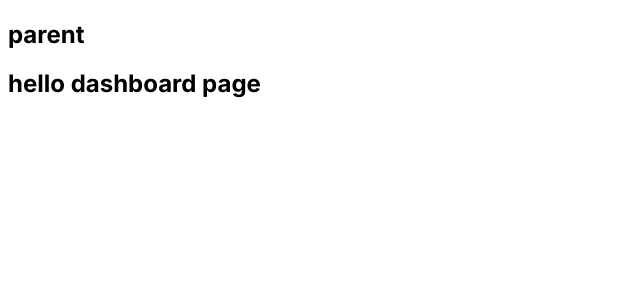
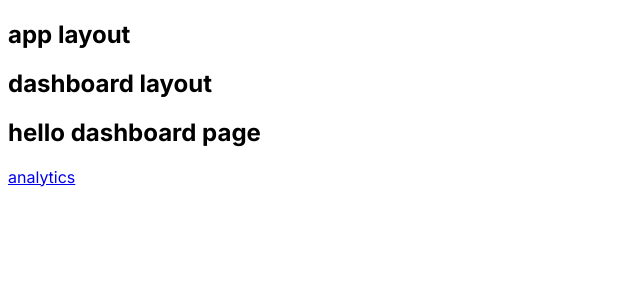
Before and after one commit to ChinaVolvocars/next-hello, a Next.js app: page /dashboard in a window 1280 px wide. Shown: the top 300 px of the page, without its empty margins (0-640 px from the left). Built offline with nearby package versions, Linux system fonts and the light colour scheme.

Commit message:
layout 使用，Link页面跳转，head 修改 seo支持

```diff
--- /dev/null
+++ b/src/app/dashboard/analytics/layout.tsx
@@ -0,0 +1,5 @@
+import React from "react";
+
+export default function AnalyticsLayout({children}: { children: React.ReactNode }) {
+    return <section>{children}</section>
+}
--- a/src/app/dashboard/layout.tsx
+++ b/src/app/dashboard/layout.tsx
@@ -1,9 +1,10 @@
 import React from "react";
 import {Metadata} from 'next'
+
 export default function DashboardLayout({children}: { children: React.ReactNode }) {
     return (
         <section>
-            <nav></nav>
+            <h1>dashboard layout</h1>
             {children}
         </section>
     )
--- a/src/app/dashboard/page.tsx
+++ b/src/app/dashboard/page.tsx
@@ -1,3 +1,10 @@
+import Link from "next/link";
+
 export default function Page() {
-    return <h1>hello dashboard page</h1>
+    return (
+        <>
+            <h1>hello dashboard page</h1>
+            <Link href="/dashboard/analytics">analytics</Link>
+        </>
+    )
 }
--- a/src/app/layout.tsx
+++ b/src/app/layout.tsx
@@ -4,8 +4,8 @@ import {Inter} from 'next/font/google'
 const inter = Inter({subsets: ['latin']})
 
 export const metadata = {
-    title: 'Next.js',
-    description: 'Generated by create next app',
+    title: 'my first Next.js project',
+    description: '一个 next app 应用',
 }
 
 export default function RootLayout({children}: { children: React.ReactNode }) {
@@ -13,7 +13,7 @@ export default function RootLayout({children}: { children: React.ReactNode }) {
         <html lang="en">
         <body className={inter.className}>
         <nav>
-            <h1>parent</h1>
+            <h1>app layout</h1>
         </nav>
         {children}
         </body>
```
